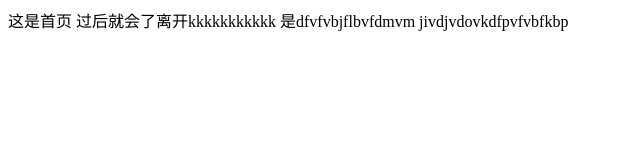
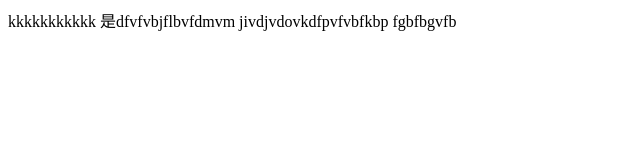
Before and after one commit to thereforyouphp/php, a plain HTML site: page index.html in a window 1280 px wide. Shown: the whole page, without its empty margins (0-640 px from the left). Drawn offline with Linux system fonts and the light colour scheme.

Commit message:
修改了Index.html

```diff
--- a/index.html
+++ b/index.html
@@ -7,8 +7,9 @@
     <title>首页</title>
 </head>
 <body>
-    这是首页 过后就会了离开kkkkkkkkkkk
+    kkkkkkkkkkk
     是dfvfvbjflbvfdmvm
     jivdjvdovkdfpvfvbfkbp
+    fgbfbgvfb
 </body>
 </html>
```
